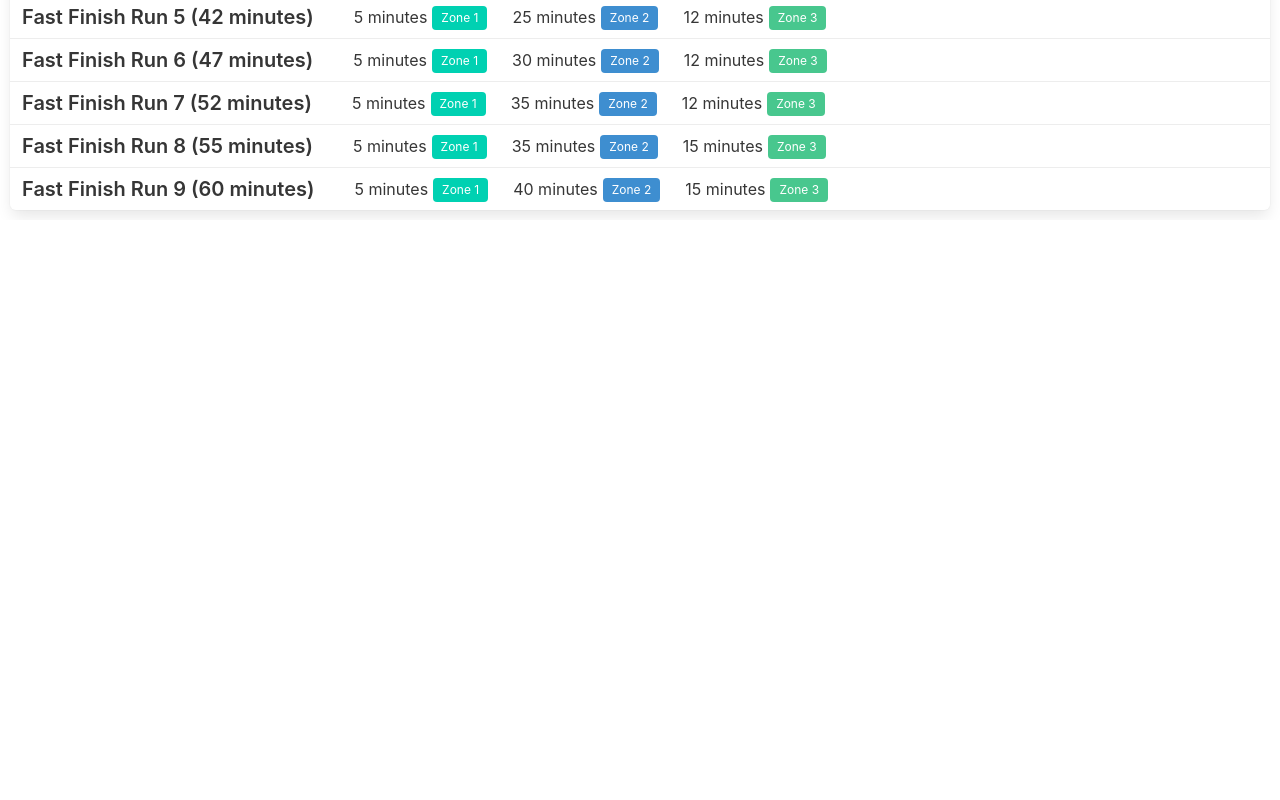
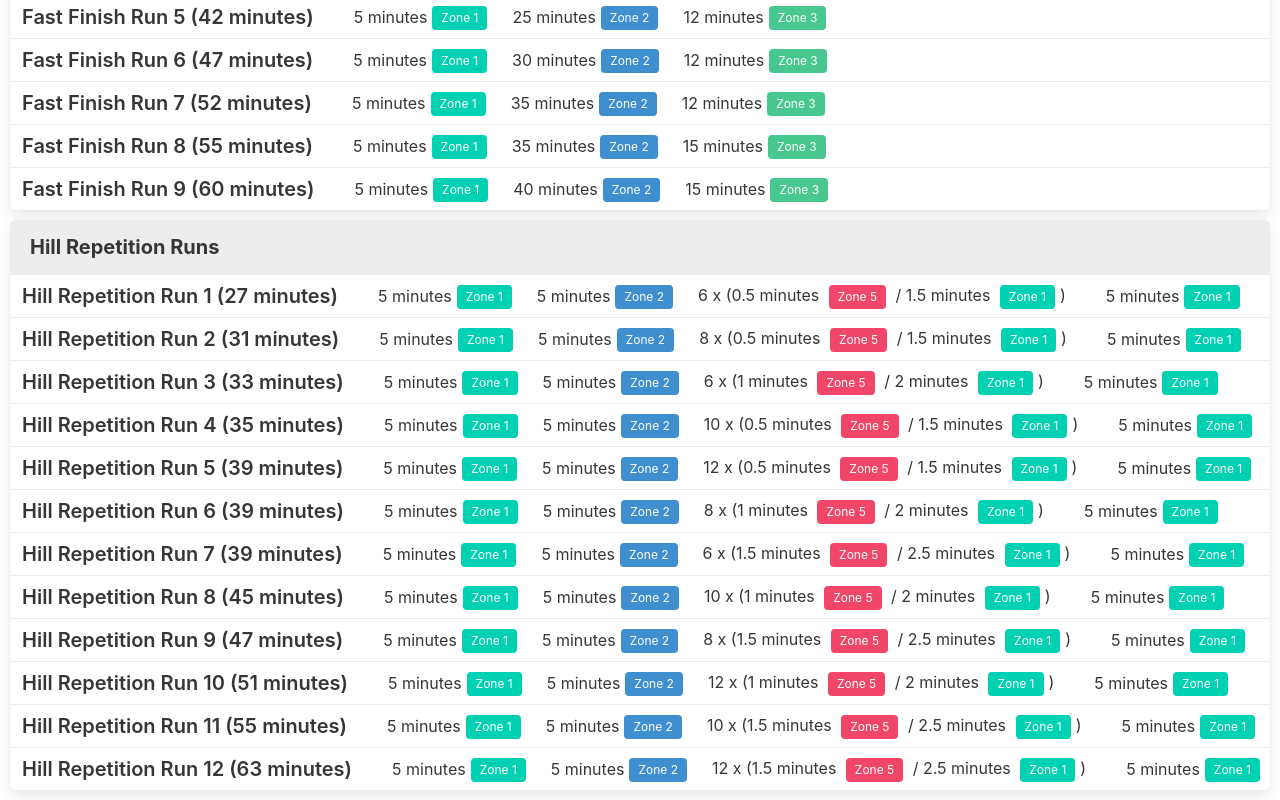
Before and after one commit to alcfeoh/80-20-running, an Angular app: page / in a window 1280 px wide. Shown: the part 1594-2394 px from the top of the page. Before the commit the page ends 1814 px from the top, so only its background shows below. Built offline with nearby package versions, Linux system fonts and the light colour scheme.

Commit message:
Added hill runs + interval rendering

```diff
--- a/src/app/app.component.html
+++ b/src/app/app.component.html
@@ -7,4 +7,6 @@
 
 <app-run-table title="Fast Finish Runs" [runs]="fastFinishRuns"></app-run-table>
 
+<app-run-table title="Hill Repetition Runs" [runs]="hillRepsRuns"></app-run-table>
+
 <router-outlet></router-outlet>
--- a/src/app/app.component.ts
+++ b/src/app/app.component.ts
@@ -3,6 +3,7 @@ import {RecoveryRun} from './recovery-run';
 import {FoundationRun} from './foundation-run';
 import {LongRun} from './long-run';
 import {FastFinishRun} from './fast-finish-run';
+import {HillRepetitionRun} from './hill-repetition-run';
 
 @Component({
   selector: 'app-root',
@@ -15,6 +16,7 @@ export class AppComponent {
   foundationRuns: Array<FoundationRun> = [];
   longRuns: Array<LongRun> = [];
   fastFinishRuns: Array<FastFinishRun> = [];
+  hillRepsRuns: Array<HillRepetitionRun> = [];
 
   constructor() {
     for (let i = 1; i <= 9;  i++) {
@@ -22,6 +24,10 @@ export class AppComponent {
       this.foundationRuns.push(new FoundationRun(i));
       this.longRuns.push(new LongRun(i));
       this.fastFinishRuns.push(new FastFinishRun(i));
+      this.hillRepsRuns.push(new HillRepetitionRun(i));
     }
+    this.hillRepsRuns.push(new HillRepetitionRun(10));
+    this.hillRepsRuns.push(new HillRepetitionRun(11));
+    this.hillRepsRuns.push(new HillRepetitionRun(12));
   }
 }
--- /dev/null
+++ b/src/app/hill-repetition-run.ts
@@ -0,0 +1,40 @@
+import {Run} from './run';
+import {Segment} from './segment';
+import {IntervalSegment} from './interval-segment';
+import {Unit, Zone} from './types';
+
+export class HillRepetitionRun extends Run {
+
+  constructor(index: number) {
+    super(index, 'Hill Repetition Run');
+    this.segments.push(new Segment(5, 'minutes', 1));
+    this.segments.push(new Segment(5, 'minutes', 2));
+    if (index === 1) {
+      this.addInterval('minutes', 6, 0.5, 5, 1.5,  1);
+    } else if (index === 2) {
+      this.addInterval('minutes', 8, 0.5, 5, 1.5,  1);
+    } else if (index === 3) {
+      this.addInterval('minutes', 6, 1, 5, 2,  1);
+    } else if (index === 4) {
+      this.addInterval('minutes', 10, 0.5, 5, 1.5,  1);
+    } else if (index === 5) {
+      this.addInterval('minutes', 12, 0.5, 5, 1.5,  1);
+    } else if (index === 6) {
+      this.addInterval('minutes', 8, 1, 5, 2,  1);
+    } else if (index === 7) {
+      this.addInterval('minutes', 6, 1.5, 5, 2.5,  1);
+    } else if (index === 8) {
+      this.addInterval('minutes', 10, 1, 5, 2,  1);
+    } else if (index === 9) {
+      this.addInterval('minutes', 8, 1.5, 5, 2.5,  1);
+    } else if (index === 10) {
+      this.addInterval('minutes', 12, 1, 5, 2,  1);
+    } else if (index === 11) {
+      this.addInterval('minutes', 10, 1.5, 5, 2.5,  1);
+    } else if (index === 12) {
+      this.addInterval('minutes', 12, 1.5, 5, 2.5,  1);
+    }
+    this.segments.push(new Segment(5, 'minutes', 1));
+  }
+
+}
--- /dev/null
+++ b/src/app/interval-segment.ts
@@ -0,0 +1,12 @@
+import {Segment} from './segment';
+
+export class IntervalSegment extends Segment {
+
+  constructor(public repeats: number, public segment1: Segment, public segment2: Segment) {
+    super(repeats * (segment1.duration + segment2.duration), segment1.unit, null);
+  }
+
+  isInterval(): boolean {
+    return true;
+  }
+}
--- a/src/app/run-table/run-table.component.html
+++ b/src/app/run-table/run-table.component.html
@@ -13,8 +13,15 @@
       </div>
       <div class="level-right">
         <div class="level-item" *ngFor="let segment of run.segments">
-          {{segment.duration}} {{segment.unit}}
-          <app-zone-tag [index]="segment.zone"></app-zone-tag>
+          <div *ngIf="segment.isInterval(); else regularRun">
+            {{segment.repeats}} x
+            ({{segment.segment1.duration}} {{segment.segment1.unit}} <app-zone-tag [index]="segment.segment1.zone"></app-zone-tag> /
+            {{segment.segment2.duration}} {{segment.segment2.unit}} <app-zone-tag [index]="segment.segment2.zone"></app-zone-tag>)
+          </div>
+          <ng-template #regularRun>
+            {{segment.duration}} {{segment.unit}}
+            <app-zone-tag [index]="segment.zone"></app-zone-tag>
+          </ng-template>
         </div>
       </div>
     </nav>
--- a/src/app/run.ts
+++ b/src/app/run.ts
@@ -1,4 +1,6 @@
 import {Segment} from './segment';
+import {IntervalSegment} from './interval-segment';
+import {Unit, Zone} from './types';
 
 export abstract class Run {
 
@@ -6,13 +8,19 @@ export abstract class Run {
 
   constructor(public index: number = 1, public name: string = 'Run') {}
 
+  protected addInterval(unit: Unit, reps: number, duration1: number, zone1: Zone, duration2: number, zone2: Zone): void {
+    this.segments.push(
+      new IntervalSegment(reps, new Segment(duration1, unit, zone1), new Segment(duration2, unit, zone2))
+    );
+  }
+
   getSegments(): Array<Segment> {
     return this.segments;
   }
 
   getTotalDuration(): string {
     const duration = this.segments.reduce((acc, segment) => acc + segment.duration, 0);
-    return duration + ' '+ this.getUnit();
+    return duration + ' ' + this.getUnit();
   }
 
   getUnit(): string {
--- a/src/app/segment.ts
+++ b/src/app/segment.ts
@@ -3,4 +3,8 @@ import {Unit, Zone} from './types';
 export class Segment {
 
   constructor(public duration: number, public unit: Unit, public zone: Zone) {}
+
+  isInterval(): boolean {
+    return false;
+  }
 }
```
